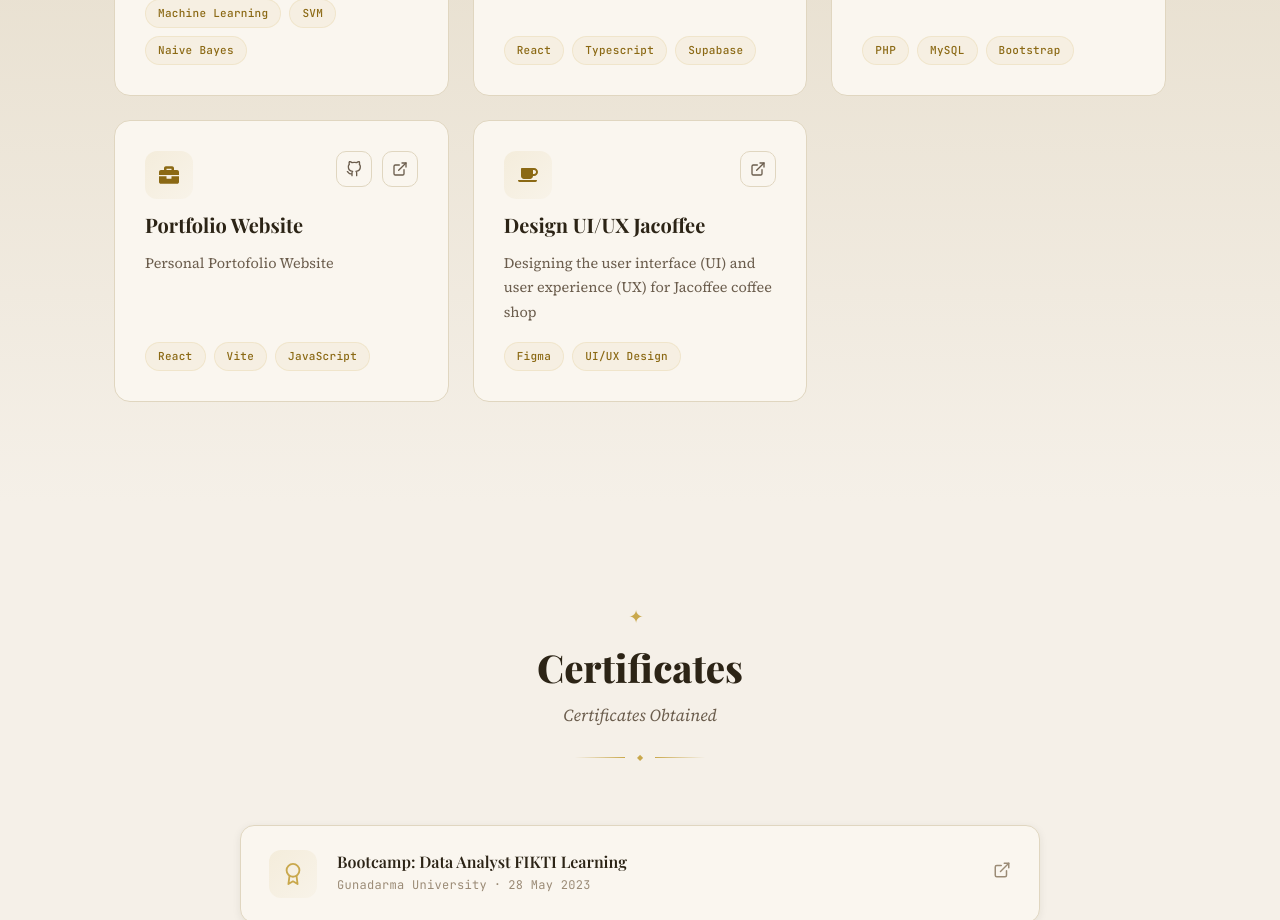
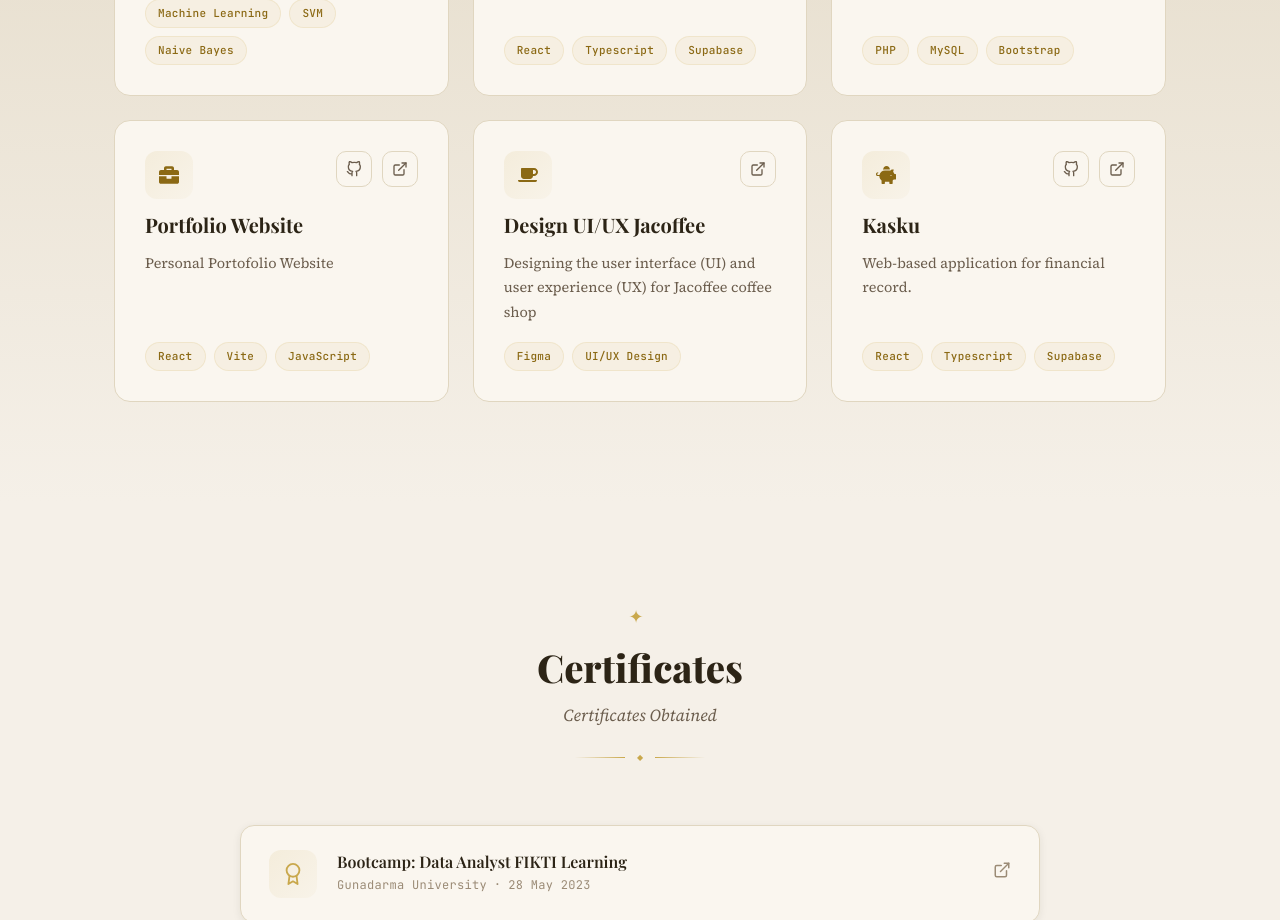
Before and after one commit to rafareza/portofolio, a React (Vite) app: page / in a window 1280 px wide. Shown: the part 3080-4000 px from the top of the page. Built offline with nearby package versions, Linux system fonts and the light colour scheme; a web font is replaced by a local one.

Commit message:
tambah projek

```diff
--- a/src/components/ProjectsSection.jsx
+++ b/src/components/ProjectsSection.jsx
@@ -1,6 +1,6 @@
 import { motion } from 'framer-motion';
 import { FiGithub, FiExternalLink } from 'react-icons/fi';
-import { FaBrain, FaLeaf, FaStore, FaBriefcase, FaCoffee } from 'react-icons/fa';
+import { FaBrain, FaLeaf, FaStore, FaBriefcase, FaCoffee, FaPiggyBank } from 'react-icons/fa';
 import SectionHeader from './SectionHeader';
 import './ProjectsSection.css';
 
@@ -44,6 +44,14 @@ const projects = [
     tech: ['Figma', 'UI/UX Design'],
     github: null,
     demo: 'https://www.figma.com/proto/KAwUZgVfSJbND6TGMCthHt/jacoffee?page-id=0%3A1&node-id=431-6742&p=f&viewport=-1638%2C257%2C0.18&t=nzovOmIiJ7AaWPhI-1&scaling=scale-down&content-scaling=fixed&starting-point-node-id=431%3A6720',
+  },
+  {
+    icon: FaPiggyBank,
+    title: 'Kasku',
+    desc: 'Web-based application for financial record.',
+    tech: ['React', 'Typescript', 'Supabase'],
+    github: 'https://github.com/rafareza/Kasku',
+    demo: 'https://kasku-ten.vercel.app/',
   },
 ];
 
```
